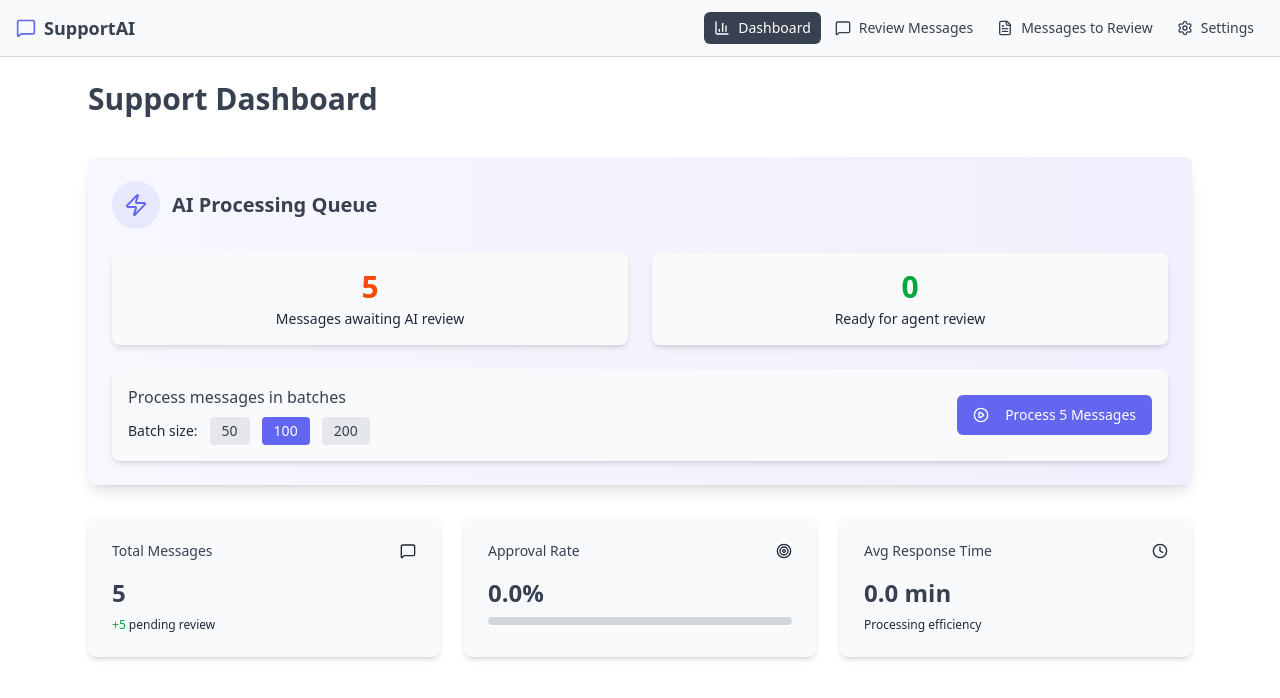
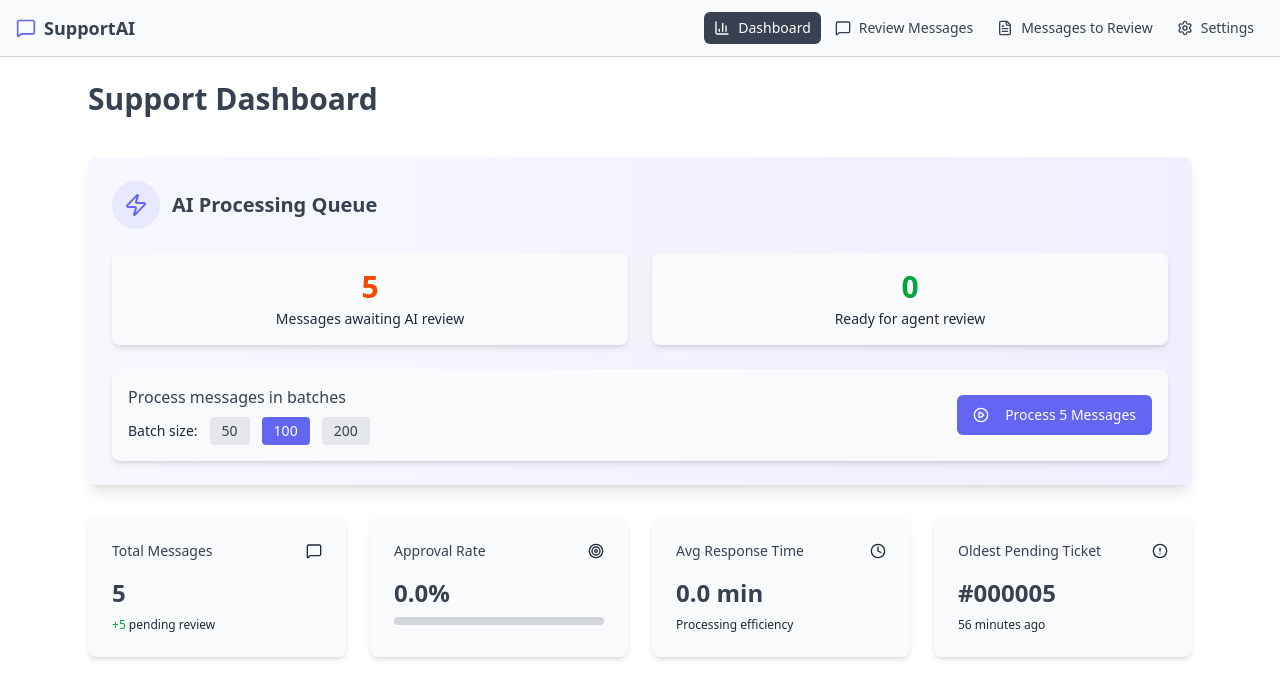
Before and after one commit to matiiimat/cs-appv1, a Next.js app: page / in a window 1280 px wide. Shown: the top 698 px of the page. Built offline with nearby package versions, Linux system fonts and the light colour scheme.

Commit message:
Added Message Age

```diff
--- a/components/agent-dashboard.tsx
+++ b/components/agent-dashboard.tsx
@@ -3,7 +3,8 @@
 import { Button } from "@/components/ui/button"
 import { Progress } from "@/components/ui/progress"
 import { useMessageManager } from "@/lib/message-manager"
-import { MessageSquare, Clock, Zap, PlayCircle, Target, Loader2 } from "lucide-react"
+import { formatRelativeTime } from "@/lib/utils"
+import { MessageSquare, Clock, Zap, PlayCircle, Target, Loader2, AlertCircle } from "lucide-react"
 import { useState } from "react"
 
 export function AgentDashboard() {
@@ -14,6 +15,14 @@ export function AgentDashboard() {
   const unprocessedMessages = messages.filter(m => !m.autoReviewed && m.status === 'pending')
   const processingMessages = messages.filter(m => m.isGenerating)
   const readyForReview = messages.filter(m => m.autoReviewed && m.status === 'pending')
+
+  // Find oldest pending ticket (includes both pending and review status)
+  const pendingMessages = messages.filter(m => m.status === 'pending' || m.status === 'review')
+  const oldestTicket = pendingMessages.length > 0
+    ? pendingMessages.reduce((oldest, current) =>
+        new Date(current.timestamp) < new Date(oldest.timestamp) ? current : oldest
+      )
+    : null
 
   const handleProcessQueue = async () => {
     await processBatch(selectedBatchSize)
@@ -131,7 +140,7 @@ export function AgentDashboard() {
       </div>
 
       {/* Essential Metrics */}
-      <div className="grid grid-cols-1 md:grid-cols-3 gap-6">
+      <div className="grid grid-cols-1 md:grid-cols-2 lg:grid-cols-4 gap-6">
         <div className="p-6 bg-card rounded-lg shadow-md">
           <div className="flex items-center justify-between mb-4">
             <div className="text-sm font-medium">Total Messages</div>
@@ -160,6 +169,24 @@ export function AgentDashboard() {
           <div className="text-2xl font-bold mb-2">{stats.avgResponseTime.toFixed(1)} min</div>
           <p className="text-xs text-muted-foreground">Processing efficiency</p>
         </div>
+
+        <div className="p-6 bg-card rounded-lg shadow-md">
+          <div className="flex items-center justify-between mb-4">
+            <div className="text-sm font-medium">Oldest Pending Ticket</div>
+            <AlertCircle className="h-4 w-4 text-muted-foreground" />
+          </div>
+          {oldestTicket ? (
+            <>
+              <div className="text-2xl font-bold mb-2">{oldestTicket.ticketId}</div>
+              <p className="text-xs text-muted-foreground">{formatRelativeTime(oldestTicket.timestamp)}</p>
+            </>
+          ) : (
+            <>
+              <div className="text-2xl font-bold mb-2 text-muted-foreground">None</div>
+              <p className="text-xs text-muted-foreground">No pending tickets</p>
+            </>
+          )}
+        </div>
       </div>
     </div>
   )
--- a/lib/message-manager.tsx
+++ b/lib/message-manager.tsx
@@ -3,8 +3,29 @@
 import { useState, useEffect, createContext, useContext, useCallback, useRef, type ReactNode } from "react"
 import { useSettings } from "./settings-context"
 
+// Ticket ID generation utility
+function generateTicketId(): string {
+  const TICKET_COUNTER_KEY = 'supportai-ticket-counter'
+
+  // Get current counter from localStorage
+  let counter = 1
+  if (typeof window !== 'undefined') {
+    const saved = localStorage.getItem(TICKET_COUNTER_KEY)
+    if (saved) {
+      counter = parseInt(saved, 10) + 1
+    }
+
+    // Save incremented counter
+    localStorage.setItem(TICKET_COUNTER_KEY, counter.toString())
+  }
+
+  // Format as #000001
+  return `#${counter.toString().padStart(6, '0')}`
+}
+
 export interface CustomerMessage {
   id: string
+  ticketId: string // Unique ticket ID like "#000001"
   customerName: string
   customerEmail: string
   subject: string
@@ -82,7 +103,7 @@ export function useMessageManager() {
 // Mock incoming messages for demo
 const mockIncomingMessages: Omit<
   CustomerMessage,
-  "id" | "status" | "timestamp" | "category" | "aiSuggestedResponse" | "autoReviewed" | "isGenerating" | "agentId" | "processedAt" | "responseTime" | "editHistory"
+  "id" | "ticketId" | "status" | "timestamp" | "category" | "aiSuggestedResponse" | "autoReviewed" | "isGenerating" | "agentId" | "processedAt" | "responseTime" | "editHistory"
 >[] = [
   {
     customerName: "Alex Thompson",
@@ -274,10 +295,11 @@ export function MessageManagerProvider({ children }: { children: ReactNode }) {
     cancelRequestedRef.current = true
   }, [])
 
-  const addMessage = (messageData: Omit<CustomerMessage, "id" | "status" | "timestamp" | "autoReviewed">) => {
+  const addMessage = (messageData: Omit<CustomerMessage, "id" | "ticketId" | "status" | "timestamp" | "autoReviewed">) => {
     const newMessage: CustomerMessage = {
       ...messageData,
       id: Date.now().toString(),
+      ticketId: generateTicketId(),
       status: "pending",
       timestamp: new Date().toLocaleString(),
       autoReviewed: false, // New messages need AI review
@@ -484,6 +506,7 @@ export function MessageManagerProvider({ children }: { children: ReactNode }) {
       const initialMessages = mockIncomingMessages.map((mockMessage, index) => ({
         ...mockMessage,
         id: Date.now().toString() + index,
+        ticketId: generateTicketId(),
         status: "pending" as const,
         timestamp: new Date(Date.now() - Math.random() * 3600000).toLocaleString(),
         autoReviewed: false, // Messages need AI review via queue button
--- a/lib/utils.ts
+++ b/lib/utils.ts
@@ -21,3 +21,25 @@ export function formatEmailText(text: string): string {
     // Handle signature patterns that might not have commas
     .replace(/\s*(Best regards|Sincerely|Kind regards)(\s+[^\n])/g, '\n\n$1,$2')
 }
+
+export function formatRelativeTime(timestamp: string): string {
+  const now = new Date()
+  const messageDate = new Date(timestamp)
+  const diffInMs = now.getTime() - messageDate.getTime()
+
+  const seconds = Math.floor(diffInMs / 1000)
+  const minutes = Math.floor(seconds / 60)
+  const hours = Math.floor(minutes / 60)
+  const days = Math.floor(hours / 24)
+  const weeks = Math.floor(days / 7)
+  const months = Math.floor(days / 30)
+  const years = Math.floor(days / 365)
+
+  if (years > 0) return `${years} year${years > 1 ? 's' : ''} ago`
+  if (months > 0) return `${months} month${months > 1 ? 's' : ''} ago`
+  if (weeks > 0) return `${weeks} week${weeks > 1 ? 's' : ''} ago`
+  if (days > 0) return `${days} day${days > 1 ? 's' : ''} ago`
+  if (hours > 0) return `${hours} hour${hours > 1 ? 's' : ''} ago`
+  if (minutes > 0) return `${minutes} minute${minutes > 1 ? 's' : ''} ago`
+  return 'just now'
+}
```
